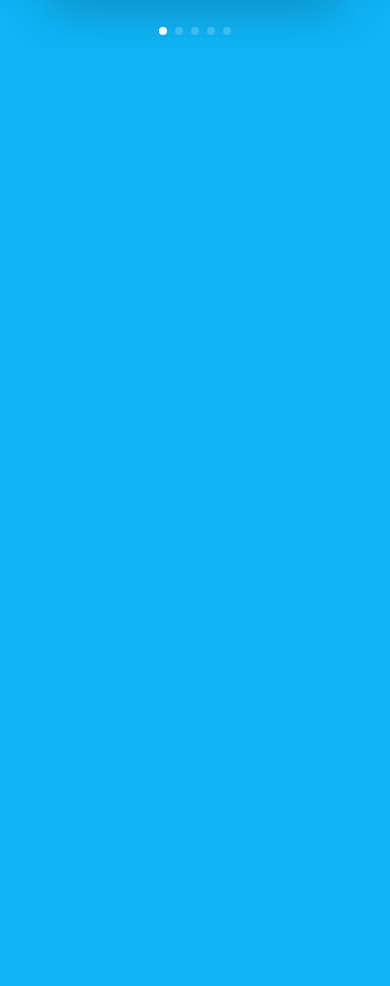
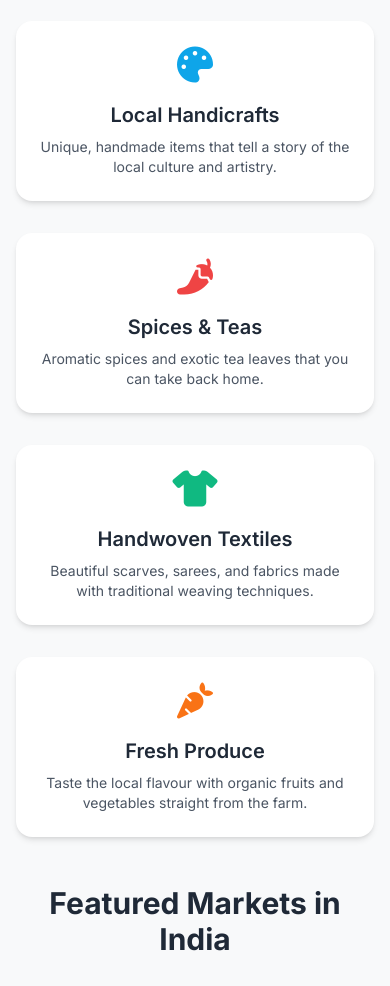
Before and after one commit to yogifly/Eco-Friendly-Travel-Planner, a Flask app: page /local in a window 390 px wide. Shown: the part 623-1609 px from the top of the page. Before the commit the page ends 658 px from the top, so only its background shows below. Run offline with Flask 3, Linux system fonts and the light colour scheme; some libraries are stand-ins or nearby versions.

Commit message:
Fix: updated local market page

```diff
--- a/app.py
+++ b/app.py
@@ -3,7 +3,7 @@ import firebase_admin
 from firebase_admin import credentials, auth
 
 cred = credentials.Certificate({
- "Google_cloud_credentials"
+"Google Cloud Credentials"
 })
 
 firebase_admin.initialize_app(cred)
--- a/templates/local.html
+++ b/templates/local.html
@@ -1,92 +1,121 @@
 <!DOCTYPE html>
-<html lang="en" >
+<html lang="en">
 <head>
-  <meta charset="UTF-8">
-  <title>The Local Market</title>
-  <link rel='stylesheet' href='https://cdn.jsdelivr.net/npm/swiper@8/swiper-bundle.min.css'>
-  <link rel="stylesheet" type="text/css" href="{{ url_for('static', filename='local.css') }}">
+    <meta charset="UTF-8">
+    <meta name="viewport" content="width=device-width, initial-scale=1.0">
+    <title>Local Markets - EcoTravel Planner</title>
+    <script src="https://cdn.tailwindcss.com"></script>
+    <link href="https://fonts.googleapis.com/css2?family=Inter:wght@400;500;600;700&display=swap" rel="stylesheet">
+    <link rel="stylesheet" href="https://cdnjs.cloudflare.com/ajax/libs/font-awesome/6.4.0/css/all.min.css">
+    <style>
+        body {
+            font-family: 'Inter', sans-serif;
+            background-color: #f8f9fa;
+        }
+        .card-hover-effect {
+            transition: transform 0.3s ease, box-shadow 0.3s ease;
+        }
+        .card-hover-effect:hover {
+            transform: translateY(-8px);
+            box-shadow: 0 10px 20px rgba(0,0,0,0.1);
+        }
+    </style>
+</head>
+<body class="text-gray-800">
 
-</head>
-<body>
-<section>
-  <div class="swiper">
-    <div class="swiper-wrapper">
-      <div class="swiper-slide swiper-slide--one">
-        <span>Natural</span>
-        <div>
-          <h2>the Blue Pottery</h2>
-          <p>
-            <svg xmlns="http://www.w3.org/2000/svg" fill="none" viewBox="0 0 24 24" stroke-width="1.5" stroke="currentColor" class="w-6 h-6">
-              <path stroke-linecap="round" stroke-linejoin="round" d="M15 10.5a3 3 0 11-6 0 3 3 0 016 0z" />
-              <path stroke-linecap="round" stroke-linejoin="round" d="M19.5 10.5c0 7.142-7.5 11.25-7.5 11.25S4.5 17.642 4.5 10.5a7.5 7.5 0 1115 0z" />
-            </svg>
-            Jaipur, Rajasthan
-          </p>
+    <div class="container mx-auto p-4 md:p-8">
+
+        <!-- Header -->
+        <header class="text-center mb-12">
+            <h1 class="text-4xl md:text-5xl font-bold text-gray-800">Experience the Local Flavour</h1>
+            <p class="text-lg text-gray-500 mt-2">Discover authentic crafts, foods, and produce while supporting local communities.</p>
+        </header>
+
+        <!-- Search Section -->
+        <div class="relative rounded-2xl overflow-hidden mb-12">
+            <img src="https://images.unsplash.com/photo-1599110356315-7a876a4a0f44?q=80&w=1600&auto-format=fit=crop" alt="Colorful market stall with spices" class="w-full h-64 object-cover">
+            <div class="absolute inset-0 bg-black bg-opacity-40 flex items-center justify-center p-4">
+                <div class="w-full max-w-lg">
+                    <h2 class="text-3xl font-bold text-white text-center">Find a Market Near You</h2>
+                    <div class="mt-4 flex rounded-full bg-white shadow-lg overflow-hidden">
+                        <input type="text" placeholder="Enter a city or place..." class="w-full p-4 border-none focus:ring-0">
+                        <button class="bg-amber-500 text-white px-6 hover:bg-amber-600 transition-colors">
+                            <i class="fas fa-search"></i>
+                        </button>
+                    </div>
+                </div>
+            </div>
         </div>
-      </div>
-      <div class="swiper-slide swiper-slide--two">
-        <span>Handmade</span>
-        <div>
-          <h2>Tant and Baluchari sarees</h2>
-          <p>
-            <svg xmlns="http://www.w3.org/2000/svg" fill="none" viewBox="0 0 24 24" stroke-width="1.5" stroke="currentColor" class="w-6 h-6">
-              <path stroke-linecap="round" stroke-linejoin="round" d="M15 10.5a3 3 0 11-6 0 3 3 0 016 0z" />
-              <path stroke-linecap="round" stroke-linejoin="round" d="M19.5 10.5c0 7.142-7.5 11.25-7.5 11.25S4.5 17.642 4.5 10.5a7.5 7.5 0 1115 0z" />
-            </svg>
-            kolkata west bengal
-          </p>
+<!-- Things to Buy Section -->
+        <section class="mb-12">
+            <h2 class="text-3xl font-bold text-center mb-8">Things to Buy at Local Markets</h2>
+            <div class="grid grid-cols-1 sm:grid-cols-2 lg:grid-cols-4 gap-8">
+                <!-- Category Card -->
+                <div class="bg-white p-6 rounded-2xl shadow-md text-center card-hover-effect">
+                    <i class="fas fa-palette text-4xl text-sky-500 mb-4"></i>
+                    <h3 class="text-xl font-semibold">Local Handicrafts</h3>
+                    <p class="text-gray-600 mt-2 text-sm">Unique, handmade items that tell a story of the local culture and artistry.</p>
+                </div>
+                <!-- Category Card -->
+                <div class="bg-white p-6 rounded-2xl shadow-md text-center card-hover-effect">
+                    <i class="fas fa-pepper-hot text-4xl text-red-500 mb-4"></i>
+                    <h3 class="text-xl font-semibold">Spices & Teas</h3>
+                    <p class="text-gray-600 mt-2 text-sm">Aromatic spices and exotic tea leaves that you can take back home.</p>
+                </div>
+                <!-- Category Card -->
+                <div class="bg-white p-6 rounded-2xl shadow-md text-center card-hover-effect">
+                    <i class="fas fa-tshirt text-4xl text-emerald-500 mb-4"></i>
+                    <h3 class="text-xl font-semibold">Handwoven Textiles</h3>
+                    <p class="text-gray-600 mt-2 text-sm">Beautiful scarves, sarees, and fabrics made with traditional weaving techniques.</p>
+                </div>
+<!-- Category Card -->
+                <div class="bg-white p-6 rounded-2xl shadow-md text-center card-hover-effect">
+                    <i class="fas fa-carrot text-4xl text-orange-500 mb-4"></i>
+                    <h3 class="text-xl font-semibold">Fresh Produce</h3>
+                    <p class="text-gray-600 mt-2 text-sm">Taste the local flavour with organic fruits and vegetables straight from the farm.</p>
+                </div>
+            </div>
+        </section>
+
+        <!-- Featured Markets Section -->
+        <section>
+            <h2 class="text-3xl font-bold text-center mb-8">Featured Markets in India</h2>
+             <div class="grid grid-cols-1 md:grid-cols-2 lg:grid-cols-3 gap-8">
+                <!-- Market Card -->
+                <div class="bg-white rounded-2xl shadow-lg overflow-hidden card-hover-effect">
+                    <img src="https://images.unsplash.com/photo-1601063449377-5e3323c2a308?q=80&w=800&auto=format&fit=crop" alt="Crawford Market, Mumbai" class="w-full h-48 object-cover">
+                    <div class="p-6">
+                        <h3 class="text-xl font-bold">Crawford Market</h3>
+                        <p class="text-gray-500 font-medium text-sm"><i class="fas fa-map-marker-alt mr-2"></i>Mumbai, Maharashtra</p>
+                        <p class="text-gray-600 mt-3 text-sm">A bustling colonial-era market famous for its fresh fruits, vegetables, and pets section. A true Mumbai experience.</p>
+                    </div>
+                </div>
+<!-- Market Card -->
+                <div class="bg-white rounded-2xl shadow-lg overflow-hidden card-hover-effect">
+                    <img src="https://images.unsplash.com/photo-1563242691-133527a58434?q=80&w=800&auto-format=fit=crop" alt="Laad Bazaar, Hyderabad" class="w-full h-48 object-cover">
+                    <div class="p-6">
+                        <h3 class="text-xl font-bold">Laad Bazaar</h3>
+                        <p class="text-gray-500 font-medium text-sm"><i class="fas fa-map-marker-alt mr-2"></i>Hyderabad, Telangana</p>
+                        <p class="text-gray-600 mt-3 text-sm">Located near Charminar, this historic market is famous for its exquisite lacquer bangles, pearls, and traditional wear.</p>
+                    </div>
+                </div>
+                <!-- Market Card -->
+                <div class="bg-white rounded-2xl shadow-lg overflow-hidden card-hover-effect">
+                    <img src="https://images.unsplash.com/photo-1603204015222-9017c5a0ae62?q=80&w=800&auto-format=fit=crop" alt="Anjuna Flea Market, Goa" class="w-full h-48 object-cover">
+                    <div class="p-6">
+                        <h3 class="text-xl font-bold">Anjuna Flea Market</h3>
+                        <p class="text-gray-500 font-medium text-sm"><i class="fas fa-map-marker-alt mr-2"></i>Goa</p>
+                        <p class="text-gray-600 mt-3 text-sm">A vibrant, weekly market offering everything from hippie clothing and jewelry to Tibetan crafts. A must-visit in Goa.</p>
+                    </div>
+                </div>
+ </div>
+        </section>
+
+        <!-- Back to profile link -->
+        <div class="text-center mt-12">
+            <a href="/profile" class="text-blue-600 hover:underline">&larr; Back to Profile</a>
         </div>
-      </div>
-
-      <div class="swiper-slide swiper-slide--three">
-        <span>history</span>
-        <div>
-          <h2>Warli Art</h2>
-          <p>
-            <svg xmlns="http://www.w3.org/2000/svg" fill="none" viewBox="0 0 24 24" stroke-width="1.5" stroke="currentColor" class="w-6 h-6">
-              <path stroke-linecap="round" stroke-linejoin="round" d="M15 10.5a3 3 0 11-6 0 3 3 0 016 0z" />
-              <path stroke-linecap="round" stroke-linejoin="round" d="M19.5 10.5c0 7.142-7.5 11.25-7.5 11.25S4.5 17.642 4.5 10.5a7.5 7.5 0 1115 0z" />
-            </svg>
-            Mumbai , MAharashtra
-          </p>
-        </div>
-      </div>
-
-      <div class="swiper-slide swiper-slide--four">
-        <span>Culture</span>
-        <div>
-          <h2>Kathkali masks</h2>
-          <p>
-            <svg xmlns="http://www.w3.org/2000/svg" fill="none" viewBox="0 0 24 24" stroke-width="1.5" stroke="currentColor" class="w-6 h-6">
-              <path stroke-linecap="round" stroke-linejoin="round" d="M15 10.5a3 3 0 11-6 0 3 3 0 016 0z" />
-              <path stroke-linecap="round" stroke-linejoin="round" d="M19.5 10.5c0 7.142-7.5 11.25-7.5 11.25S4.5 17.642 4.5 10.5a7.5 7.5 0 1115 0z" />
-            </svg>
-            Kerela
-          </p>
-        </div>
-      </div>
-
-      <div class="swiper-slide swiper-slide--five">
-        <span>native</span>
-        <div>
-          <h2>Saffron</h2>
-          <p>
-
-            <svg xmlns="http://www.w3.org/2000/svg" fill="none" viewBox="0 0 24 24" stroke-width="1.5" stroke="currentColor" class="w-6 h-6">
-              <path stroke-linecap="round" stroke-linejoin="round" d="M15 10.5a3 3 0 11-6 0 3 3 0 016 0z" />
-              <path stroke-linecap="round" stroke-linejoin="round" d="M19.5 10.5c0 7.142-7.5 11.25-7.5 11.25S4.5 17.642 4.5 10.5a7.5 7.5 0 1115 0z" />
-            </svg>
-            Kashmir
-          </p>
-        </div>
-      </div>
     </div>
-
-    <div class="swiper-pagination"></div>
-  </div>
-</section>
-  <script src='https://cdnjs.cloudflare.com/ajax/libs/Swiper/8.4.5/swiper-bundle.min.js'></script>
-  <script src="{{ url_for('static', filename='local.js') }}"></script>
 
 </body>
 </html>
```
